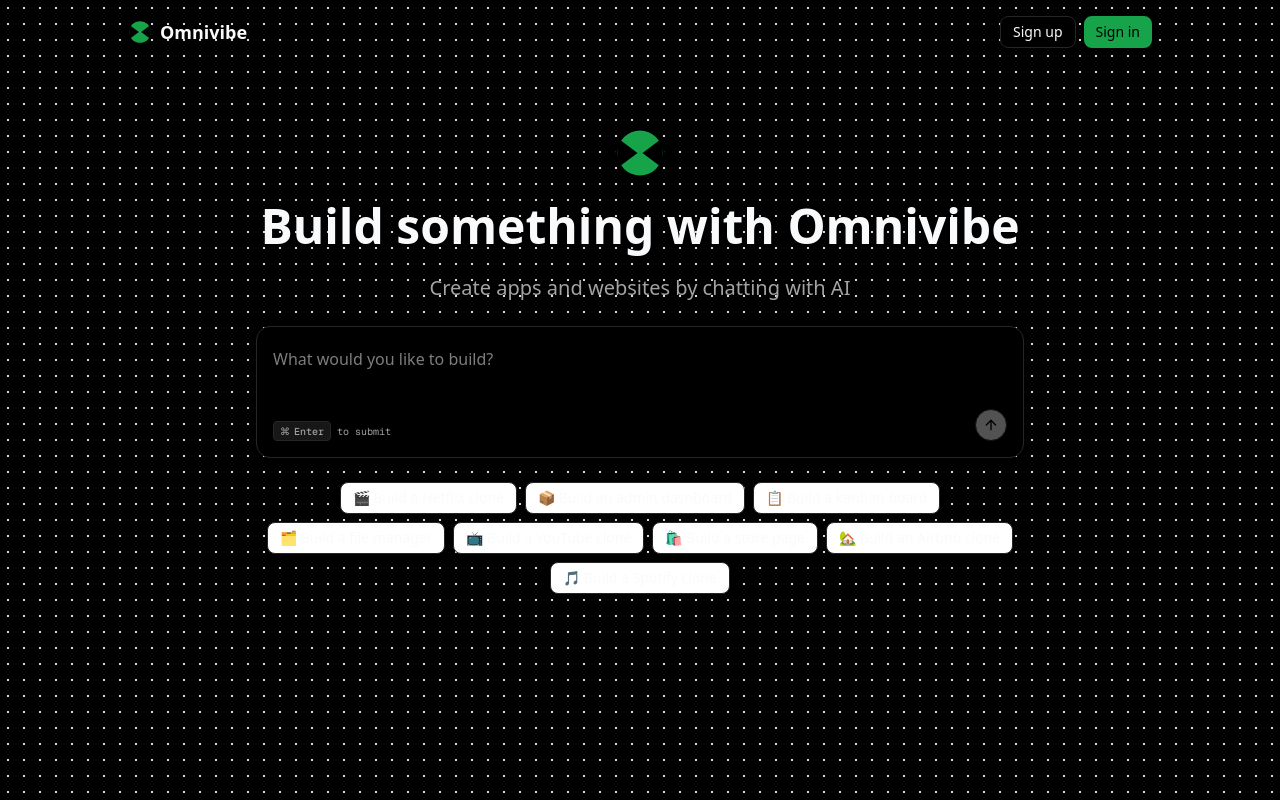
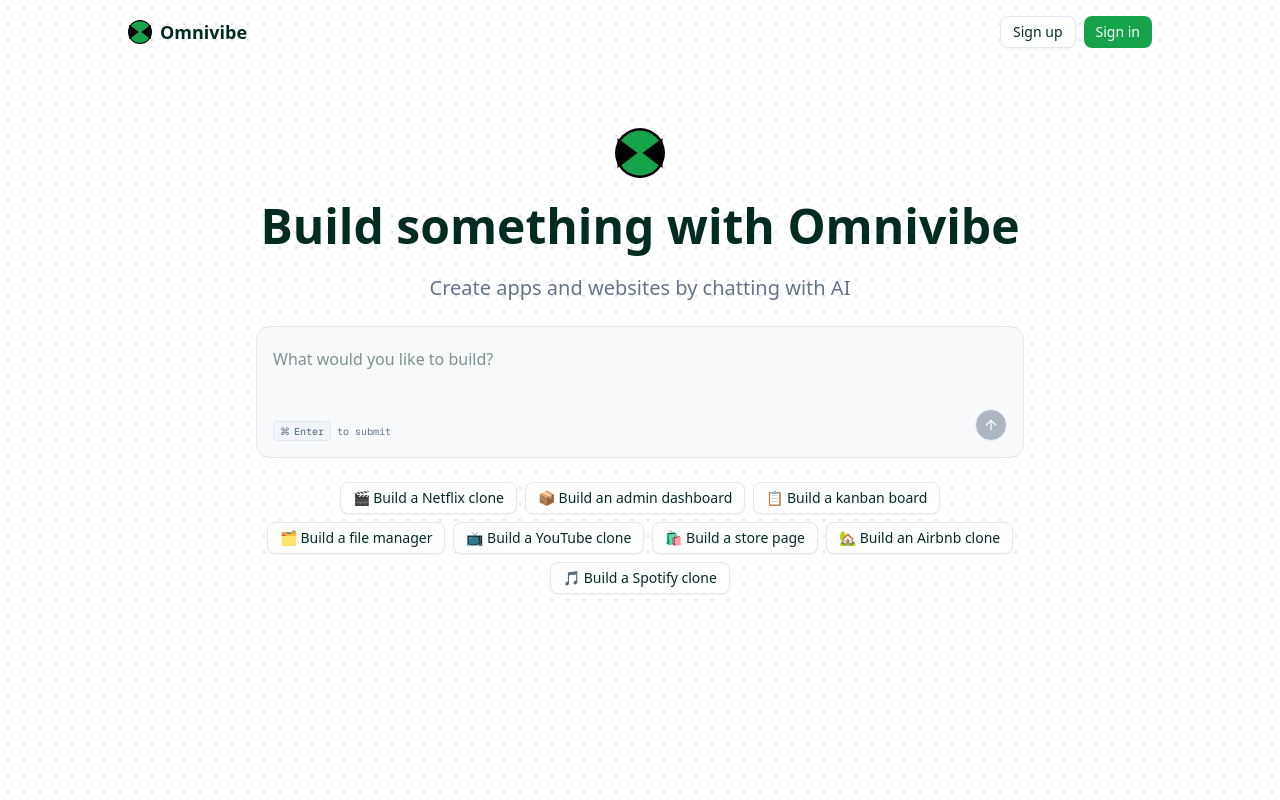
Before and after one commit to yosaad1000/vibe, a Next.js app: page / in a window 1280 px wide. Built offline with nearby package versions, Linux system fonts and the light colour scheme; no server answers.

Commit message:
fix: restore light mode theme with Ben 10 colors

```diff
--- a/src/app/globals.css
+++ b/src/app/globals.css
@@ -45,36 +45,36 @@
 
 :root {
   --radius: 0.625rem;
-  --background: #000000;
-  --foreground: #f8fafc;
-  --card: #0a0a0a;
-  --card-foreground: #f8fafc;
-  --popover: #0a0a0a;
-  --popover-foreground: #f8fafc;
+  --background: #ffffff;
+  --foreground: #022c22;
+  --card: #ffffff;
+  --card-foreground: #022c22;
+  --popover: #ffffff;
+  --popover-foreground: #022c22;
   --primary: #16a34a;
-  --primary-foreground: #000000;
-  --secondary: #1a1a1a;
-  --secondary-foreground: #16a34a;
-  --muted: #171717;
-  --muted-foreground: #a3a3a3;
-  --accent: #171717;
-  --accent-foreground: #16a34a;
+  --primary-foreground: #ffffff;
+  --secondary: #f0fdf4;
+  --secondary-foreground: #14532d;
+  --muted: #f1f5f9;
+  --muted-foreground: #64748b;
+  --accent: #f0fdf4;
+  --accent-foreground: #14532d;
   --destructive: #ef4444;
-  --border: #262626;
-  --input: #262626;
+  --border: #e2e8f0;
+  --input: #e2e8f0;
   --ring: #16a34a;
   --chart-1: #16a34a;
   --chart-2: #22c55e;
   --chart-3: #4ade80;
   --chart-4: #86efac;
   --chart-5: #bbf7d0;
-  --sidebar: #000000;
-  --sidebar-foreground: #f8fafc;
+  --sidebar: #f8fafc;
+  --sidebar-foreground: #022c22;
   --sidebar-primary: #16a34a;
-  --sidebar-primary-foreground: #000000;
-  --sidebar-accent: #171717;
-  --sidebar-accent-foreground: #16a34a;
-  --sidebar-border: #262626;
+  --sidebar-primary-foreground: #ffffff;
+  --sidebar-accent: #f0fdf4;
+  --sidebar-accent-foreground: #14532d;
+  --sidebar-border: #e2e8f0;
   --sidebar-ring: #16a34a;
 }
 
```
